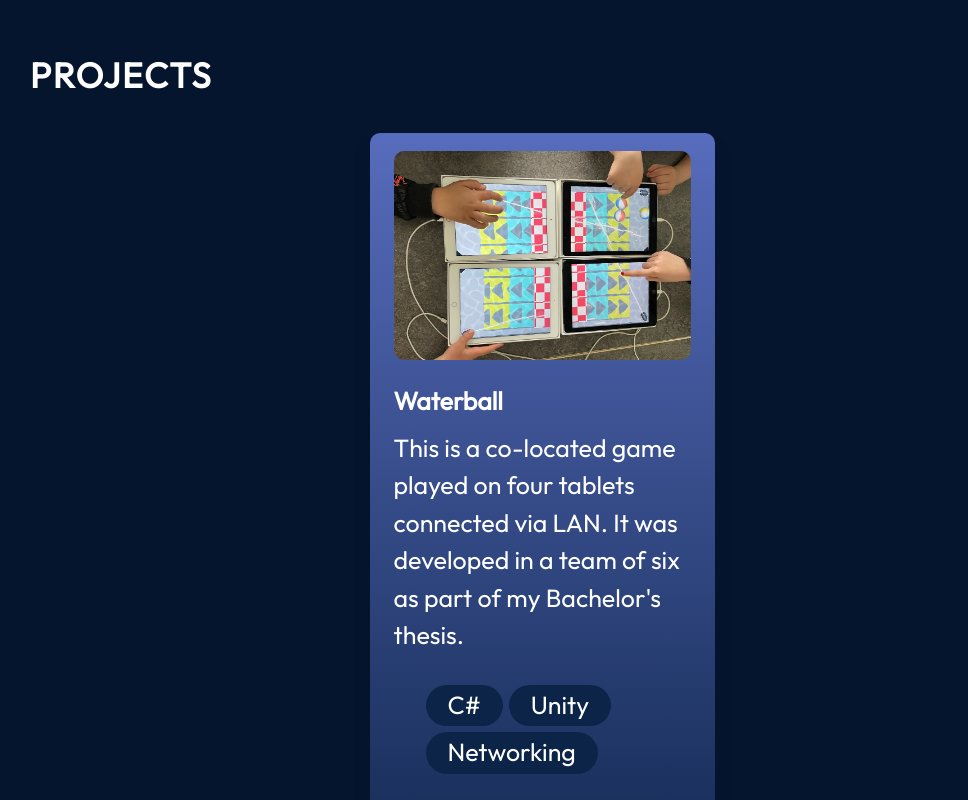
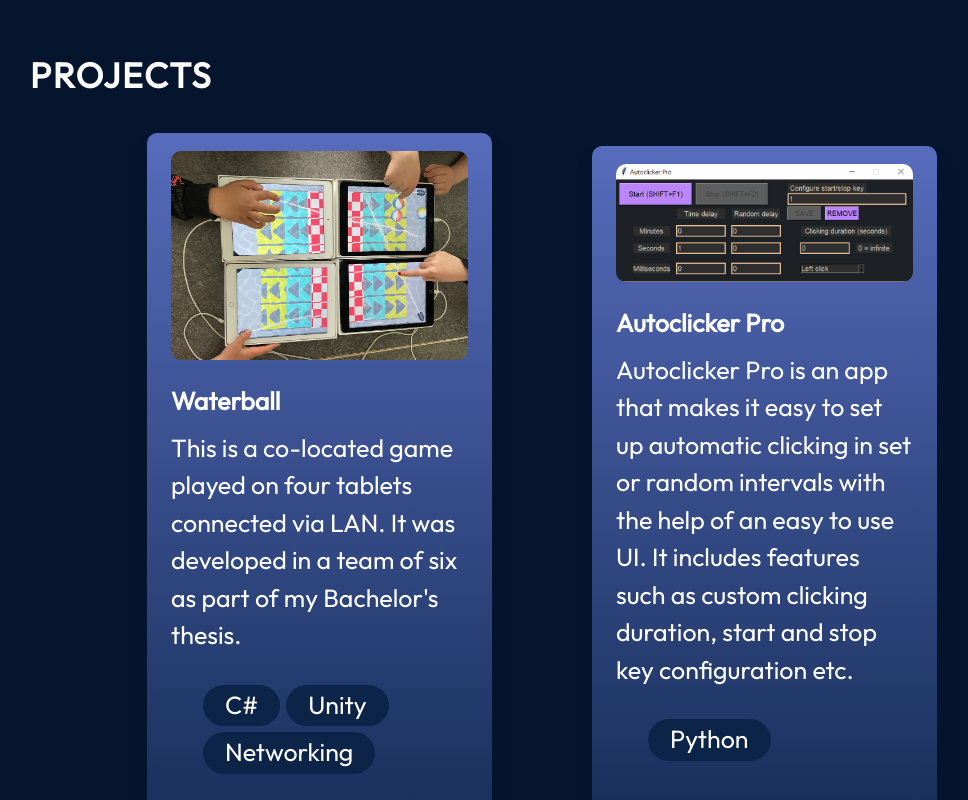
Before and after one commit to AntonGole/Portfolio, a React (Vite) app: page / in a window 1280 px wide. Shown: the part 3380-4180 px from the top of the page, without its empty margins (98-1066 px from the left). Built offline with nearby package versions, Linux system fonts and the light colour scheme.

Commit message:
Added Autoclicker Pro project

```diff
--- a/src/components/Projects/Projects.module.css
+++ b/src/components/Projects/Projects.module.css
@@ -21,6 +21,6 @@
     flex-wrap: wrap;
     align-items: center;
     justify-content: center;
-    gap: 15px;
+    gap: 100px;
     width: 100%;
 }
--- a/src/data/projects.json
+++ b/src/data/projects.json
@@ -5,5 +5,12 @@
       "description": "This is a co-located game played on four tablets connected via LAN. It was developed in a team of six as part of my Bachelor's thesis.",
       "skills": ["C#", "Unity", "Networking"],
       "source": "https://github.com/AntonGole/Waterball"
+    },
+    {
+      "title": "Autoclicker Pro",
+      "imageSrc": "projects/autoclicker_pro.png",
+      "description": "Autoclicker Pro is an app that makes it easy to set up automatic clicking in set or random intervals with the help of an easy to use UI. It includes features such as custom clicking duration, start and stop key configuration etc.",
+      "skills": ["Python"],
+      "source": "https://github.com/AntonGole/Autoclicker_Pro"
     }
   ]
```
Also changed, not shown: assets/projects/autoclicker_pro.png (added).
